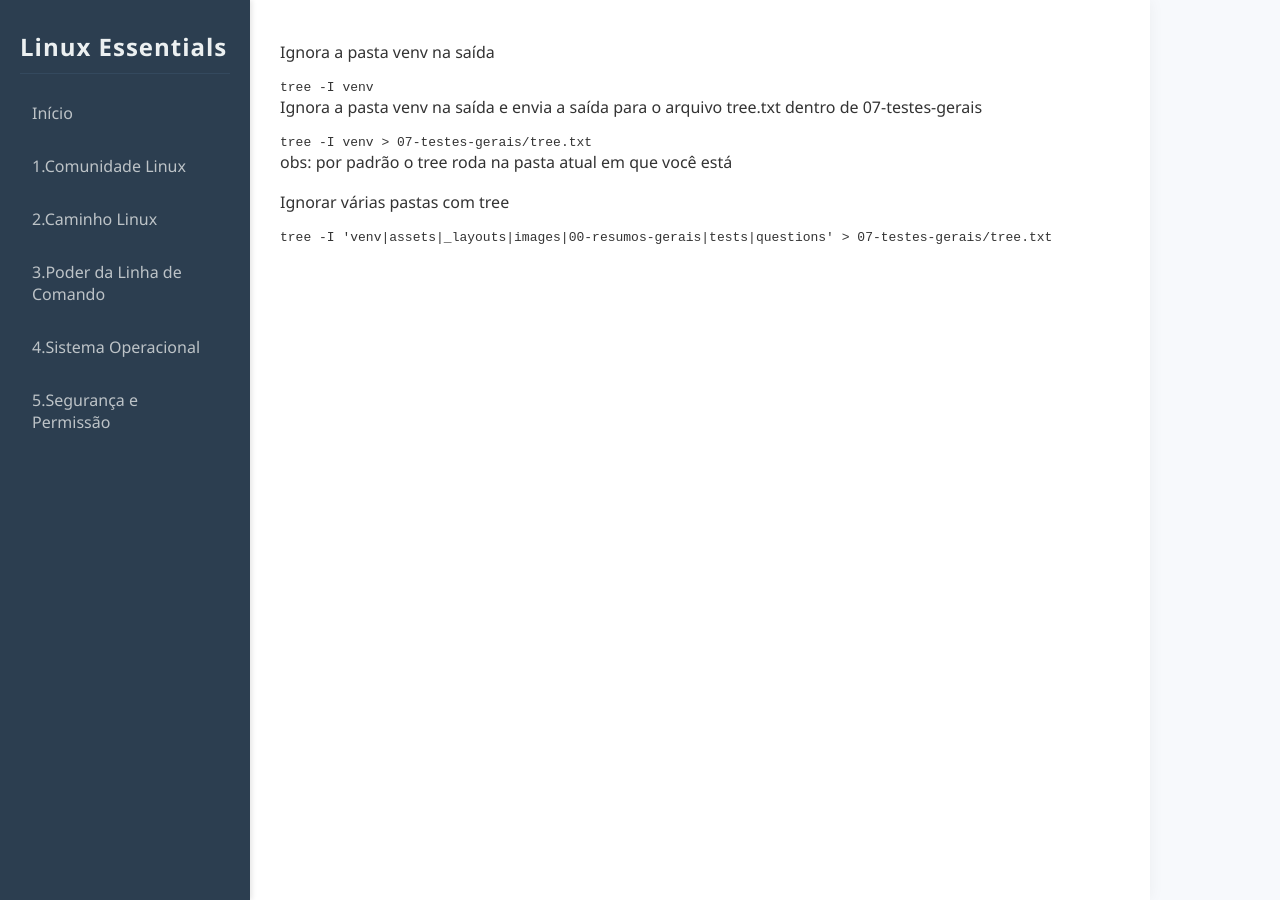
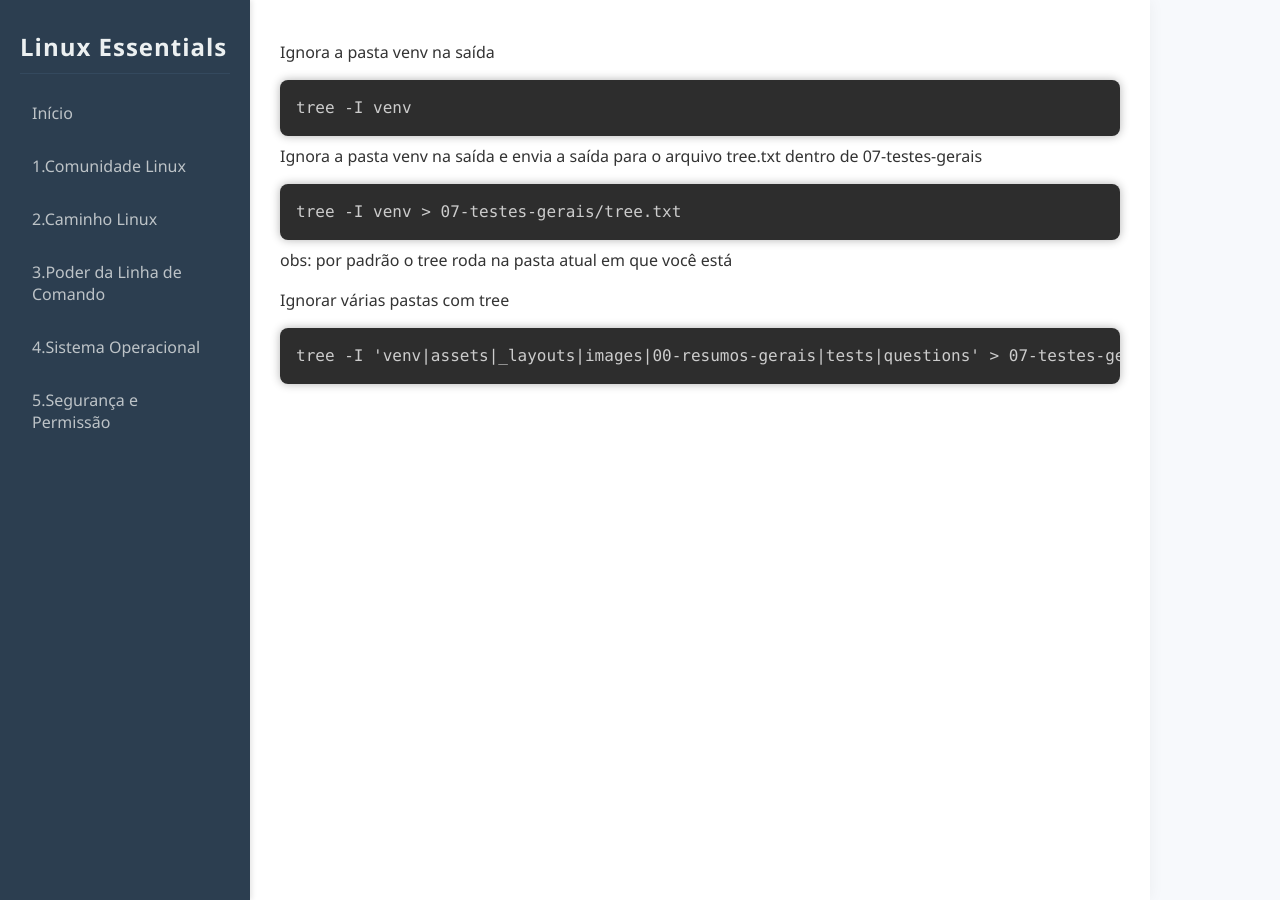
Before and after one commit to jocelinoFG017/linux-essentials, a Jekyll site: the page built from 05-materiais-complementares/comandos-interessantes.md, in a window 1280 px wide and 900 px high. Built offline with Jekyll 4.4.1, drawn with Linux system fonts in a browser that asks for light colours; nearby versions of some CDN libraries; our own code applies the rules of GitHub Pages for plain Markdown files.

Commit message:
feat: adiciona sistema de highlight com copiar(prism.js)

```diff
--- a/_layouts/default.html
+++ b/_layouts/default.html
@@ -4,8 +4,17 @@
         <meta charset="UTF-8" />
         <meta name="viewport" content="width=device-width, initial-scale=1" />
         <title>{{ page.title }}</title>
+        <!-- assets locais -->
         <link rel="stylesheet" href="{{ '/assets/css/style.css' | relative_url }}" />
         <link rel="stylesheet" href="{{ '/assets/css/cards.css' | relative_url }}" />
+        <!-- Prism CSS -->
+        <link href="https://cdn.jsdelivr.net/npm/prismjs@1.29.0/themes/prism-tomorrow.css" rel="stylesheet" />
+        <!-- Prism JS -->
+        <script src="https://cdn.jsdelivr.net/npm/prismjs@1.29.0/prism.js"></script>
+        <script src="https://cdn.jsdelivr.net/npm/prismjs@1.29.0/plugins/toolbar/prism-toolbar.min.js"></script>
+        <script src="https://cdn.jsdelivr.net/npm/prismjs@1.29.0/plugins/copy-to-clipboard/prism-copy-to-clipboard.min.js"></script>
+        <!-- Prism Toolbar CSS -->
+        <link href="https://cdn.jsdelivr.net/npm/prismjs@1.29.0/plugins/toolbar/prism-toolbar.css" rel="stylesheet" />
     </head>
     <body>
         <div class="wrapper">
@@ -18,7 +27,6 @@
                 <li><a href="{{ '/01-book-lpi/Topico-03-Poder-da-Linha-de-Comando/' | relative_url }}">3.Poder da Linha de Comando</a></li>
                 <li><a href="{{ '/01-book-lpi/Topico-04-Sistema-Operacional-Linux/' | relative_url }}">4.Sistema Operacional</a></li>
                 <li><a href="{{ '/01-book-lpi/Topico-05-Seguranca-e-Permissao-de-Arquivos/' | relative_url }}">5.Segurança e Permissão</a></li>
-
             </nav>
             <main class="content">
                 {{ content }}
--- a/assets/css/style.css
+++ b/assets/css/style.css
@@ -132,3 +132,12 @@
 .link-list li a:hover {
   background-color: #34495e;
 }
+
+/* Fundo mais escuro para Prism */
+pre[class*="language-"] {
+  background: #2d2d2d !important;
+  border-radius: 8px;
+  padding: 1rem;
+  overflow-x: auto;
+  box-shadow: 0 0 10px rgba(0,0,0,0.3);
+}
```
Lines whose indentation alone changed are shown as unchanged.
